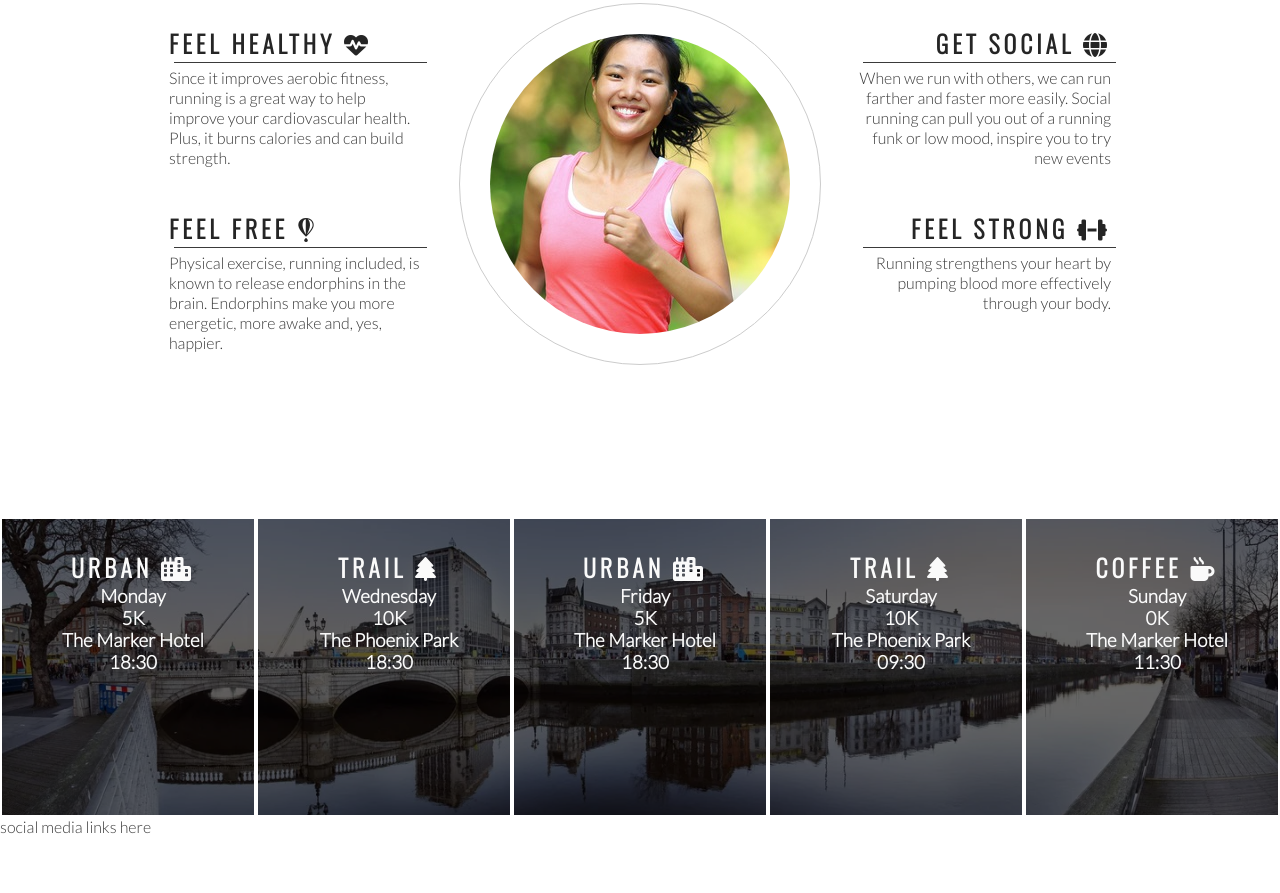
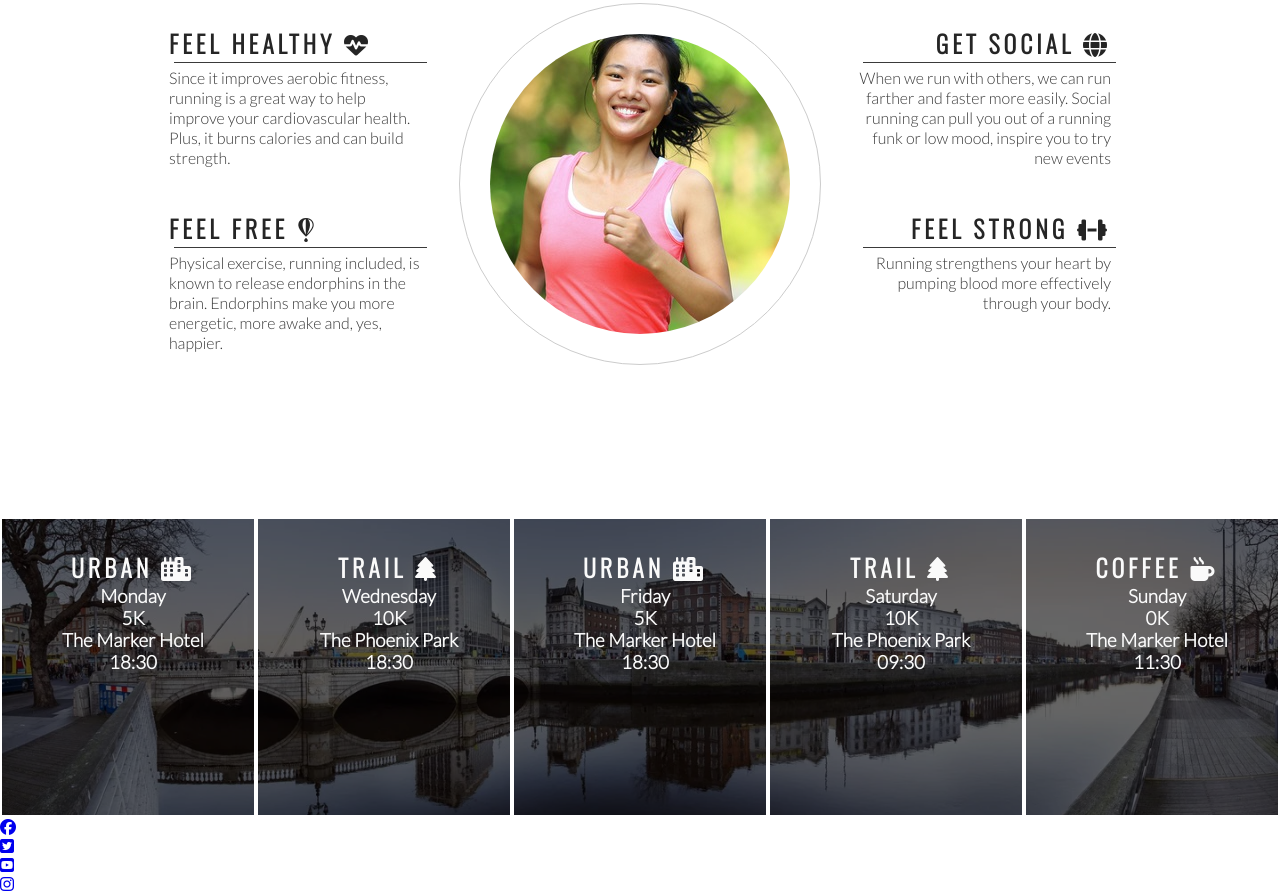
Before and after one commit to ookale/love-running, a plain HTML site: page index.html in a window 1280 px wide. Shown: the part 778-1671 px from the top of the page. Before the commit the page ends 1614 px from the top, so only its background shows below. Drawn offline with nearby package versions, Linux system fonts and the light colour scheme.

Commit message:
Add social media links and icons to footer

```diff
--- a/index.html
+++ b/index.html
@@ -120,7 +120,20 @@
         </div>
     </section>
     <footer>
-        social media links here
+        <ul>
+            <li>
+                <a href="https://facebook.com" target="_blank" rel="noopener" aria-label="Visit our Facebook page (opens in a new tab)"><i class="fab fa-facebook"></i></a>
+            </li>
+            <li>
+                <a href="https://twitter.com" target="_blank" rel="noopener" aria-label="Visit our Twitter page (opens in a new tab)"><i class="fab fa-twitter-square"></i></a>
+            </li>
+            <li>
+                <a href="https://youtube.com" target="_blank" rel="noopener" aria-label="Visit our Youtube page (opens in a new tab)"><i class="fab fa-youtube-square"></i></a>
+            </li>
+            <li>
+                <a href="https://instagram.com" target="_blank" rel="noopener" aria-label="Visit our Instagram page (opens in a new tab)"><i class="fab fa-instagram"></i></a>
+            </li>
+        </ul>
     </footer>
 
     <!-- font awesome script -->
```
